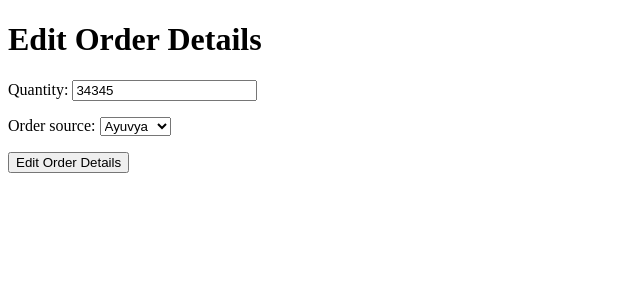
After one commit to Luckykandpal021/ayuvya-assessment, a Django app: page /inventory/edit_inventory_order_details/4/ in a window 1280 px wide. The commit adds this page. Shown: the top 300 px of the page, without its empty margins (0-640 px from the left). Run offline with Django 5.2, Linux system fonts and the light colour scheme; data comes from the database, SQL or seed files in the repository; both versions use the stored data as it was after the commit.

Commit message:
Update Urls with View Functions for Edit/Delete for Stock adn Order

```diff
--- a/inventory_management/inventory_manage/forms.py
+++ b/inventory_management/inventory_manage/forms.py
@@ -1,5 +1,5 @@
 from django import forms
-from .models import Product, ProductImage
+from .models import Product, ProductImage, Stock, Order
 
 class ProductForm(forms.ModelForm):
     class Meta:
@@ -10,3 +10,14 @@ class ProductImageForm(forms.ModelForm):
     class Meta:
         model = ProductImage
         fields = ['image']
+
+
+class StockForm(forms.ModelForm):
+    class Meta:
+        model=Stock
+        fields=['quantity']
+
+class OrderForm(forms.ModelForm):
+    class Meta:
+        model= Order
+        fields=['quantity','order_source']
--- /dev/null
+++ b/inventory_management/inventory_manage/templates/templates_views/edit_order_details.html
@@ -0,0 +1,14 @@
+<!DOCTYPE html>
+<html>
+<head>
+    <title>Edit Order Details</title>
+</head>
+<body>
+    <h1>Edit Order Details</h1>
+    <form method="post">
+        {% csrf_token %}
+        {{ form.as_p }}
+        <button type="submit">Edit Order Details</button>
+    </form>
+</body>
+</html>
--- a/inventory_management/inventory_manage/templates/templates_views/inventory_order_details.html
+++ b/inventory_management/inventory_manage/templates/templates_views/inventory_order_details.html
@@ -11,6 +11,9 @@
 <p>Order Source:- {{order.order_source}}</p>
 
 <p>Order Destination:- {{order.order_date}}</p>
+
+<a href="{% url 'edit_order_details' order.id %}"><button>Edit</button></a>
+<a href="{% url 'delete_order_details' order.id %}"><button>Delete</button></a>
 {%endfor%}
 </ul>
 </body>
--- a/inventory_management/inventory_manage/urls.py
+++ b/inventory_management/inventory_manage/urls.py
@@ -9,4 +9,12 @@ urlpatterns = [
     path('inventory_stock_details/<int:product_id>/',views.inventory_stock_details,name='inventory_stock_name'),
     path('inventory_order_details/<int:product_id>/', views.inventory_order_details, name='inventory_order_details'),
     path('inventory_stock_transfers/<int:product_id>/', views.inventory_stock_transfer, name='inventory_stock_transfer'),
+
+    # added new urls for updating/edit and deleting inventory_order_details and inventory_stock_transfers
+    path('delete_inventory_stock_details/<int:stock_id>/',views.delete_inventory_stock_details,name='delete_inventory_stock_details'),
+    path('edit_inventory_stock_details/<int:stock_id>/',views.edit_stock_details,name='edit_stock_details'),
+    path('edit_inventory_order_details/<int:order_id>/',views.edit_order_details,name='edit_order_details'),
+    path('delete_inventory_order_details/<int:order_id>/',views.delete_order_details,name='delete_order_details')
+
+
 ]
--- a/inventory_management/inventory_manage/views.py
+++ b/inventory_management/inventory_manage/views.py
@@ -1,6 +1,6 @@
 from django.shortcuts import render, redirect, get_object_or_404
 from .models import Product, Stock, Order, StockTransfer
-from .forms import ProductForm,ProductImageForm
+from .forms import ProductForm,ProductImageForm, StockForm, OrderForm
 from django.http import HttpResponseNotFound
 
 def view_all_inventory(request):
@@ -64,3 +64,42 @@ def inventory_stock_transfer(request,product_id):
     if not stock_transfers:
         return HttpResponseNotFound('<h1>Not Available that Stock Transfer Data</h1>')
     return render(request, 'templates_views/inventory_stock_transfer.html', {'stock_transfers': stock_transfers})
+
+
+# added new views for updating and deleting inventory_order_details and inventory_stock_transfers
+
+def delete_inventory_stock_details(request, stock_id):
+    require_stock_data = get_object_or_404(Stock, id=stock_id)
+    require_stock_data.delete()
+    return redirect('view_all_inventory')
+
+def edit_stock_details(request,stock_id):
+    require_stock_data=get_object_or_404(Stock,id=stock_id)
+    if request.method == 'POST':
+        form=StockForm(request.POST, instance=require_stock_data)
+        if form.is_valid():
+            form.save()
+            return redirect('inventory_stock_name',product_id=require_stock_data.product.pk)
+    else:
+        form=StockForm(instance=require_stock_data)
+
+    return render(request, 'templates_views/edit_stock_details.html',{'form':form})
+
+
+def edit_order_details(request,order_id):
+    require_order_details=get_object_or_404(Order,id=order_id)
+    if request.method == 'POST':
+        form = OrderForm(request.POST, instance=require_order_details)
+        form.save()
+        return redirect('inventory_order_details',product_id=require_order_details.product.pk)
+
+    else:
+        form = OrderForm(instance=require_order_details)
+
+    return render(request, 'templates_views/edit_order_details.html',{'form':form})
+
+
+def delete_order_details(request,order_id):
+    require_order_details=get_object_or_404(Order,id=order_id)
+    require_order_details.delete()
+    return redirect('view_all_inventory')
```
Also changed, not shown: inventory_management/inventory_manage/templates/templates_views/edit_stock_details.html (added, +14 -0 lines), inventory_management/inventory_manage/templates/templates_views/inventory_stock_details.html (+11 -6 lines), inventory_management/db.sqlite3.
